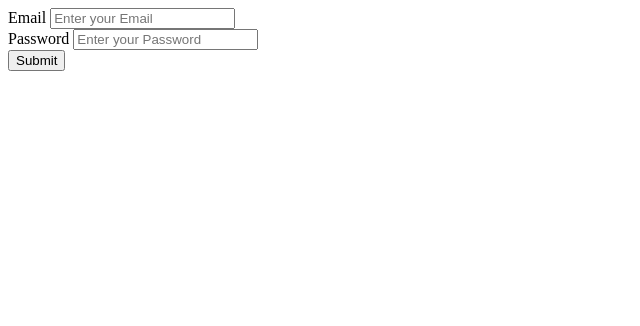
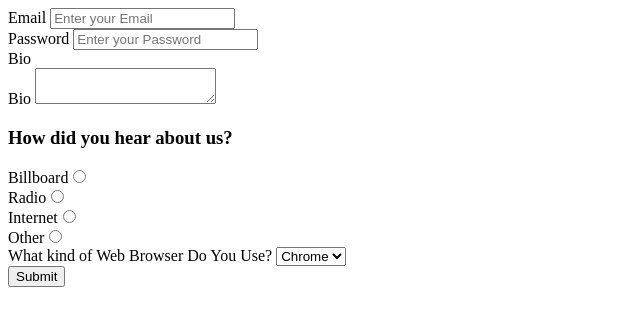
Before and after one commit to EddyBautista-93/codeup-web-exercises, a plain HTML site: page forms.html in a window 1280 px wide. Shown: the whole page, without its empty margins (0-640 px from the left). Drawn offline with Linux system fonts and the light colour scheme.

Commit message:
adding forms exersize

```diff
--- a/forms.html
+++ b/forms.html
@@ -5,20 +5,36 @@
     <title>Register With Us</title>
 </head>
 <body>
-    <main>
-        <Section>
     <form method="POST" action="https://request-inspector.glitch.me/">
-
         <label for="email">Email</label>
         <input id="email" name="Email" placeholder="Enter your Email" type="text">
         <br>
-
         <label for="password">Password</label>
         <input id="password" name="password" placeholder="Enter your Password" type="password">
         <br>
+        <section>
+            <label>Bio</label>
+            <br>
+            <label for="bio">Bio</label>
+            <textarea id="bio"></textarea>
+        </section>
+        <section>
+            <h3>How did you hear about us?</h3>
+            <label>Billboard<input type="radio" name="billboard" value="billboard"></label><br>
+            <label>Radio<input type="radio" name="internet_advertisement" value="internet_advertisement"></label><br>
+            <label>Internet<input type="radio" name="radio_advertisement" value="radio_advertisement"></label><br>
+            <label>Other<input type="radio" name="other" value="other"></label><br>
+        </section>
+        <section>
+            <label for="browser">What kind of Web Browser Do You Use?</label>
+            <select id="browser">
+                <option value="chrome">Chrome</option>
+                <option value="firefox">Firefox</option>
+                <option value="edge">Edge</option>
+            </select>
+                <br>
+        </section>
+            <input type="submit">
     </form>
-
-    <input type="submit">
-
 </body>
 </html>
```
Lines whose indentation alone changed are shown as unchanged.
